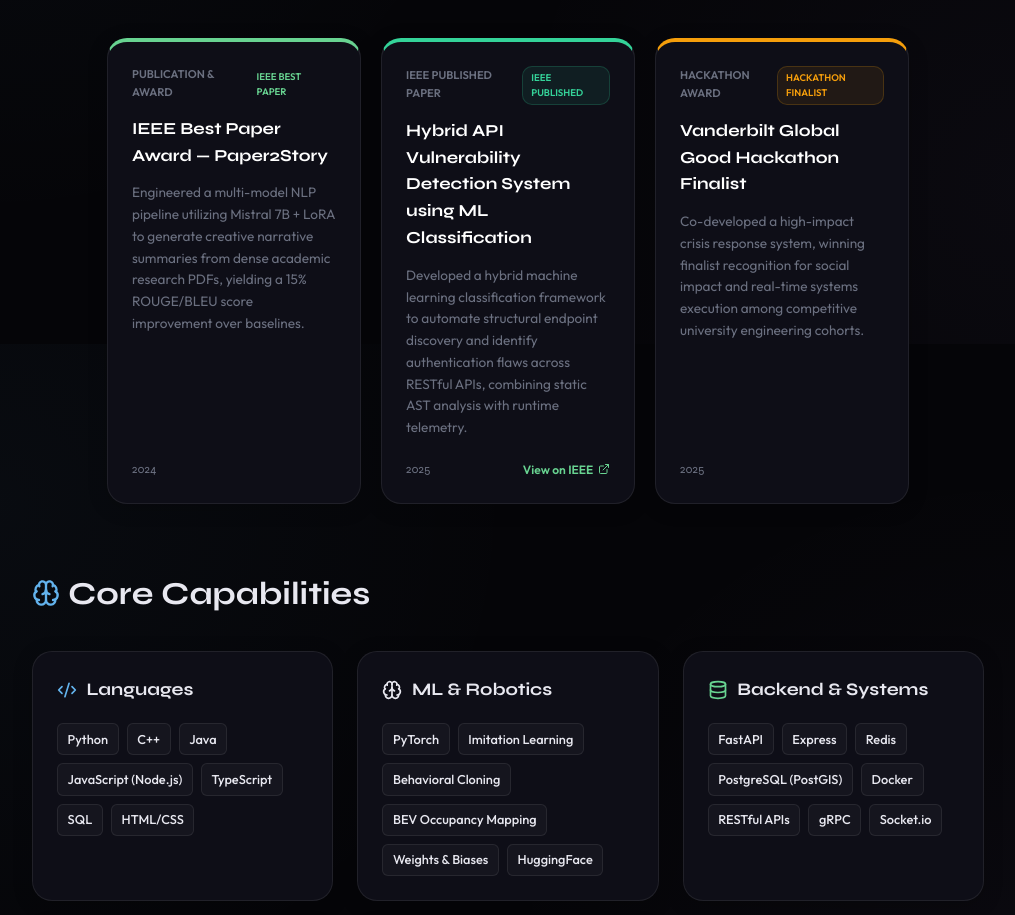
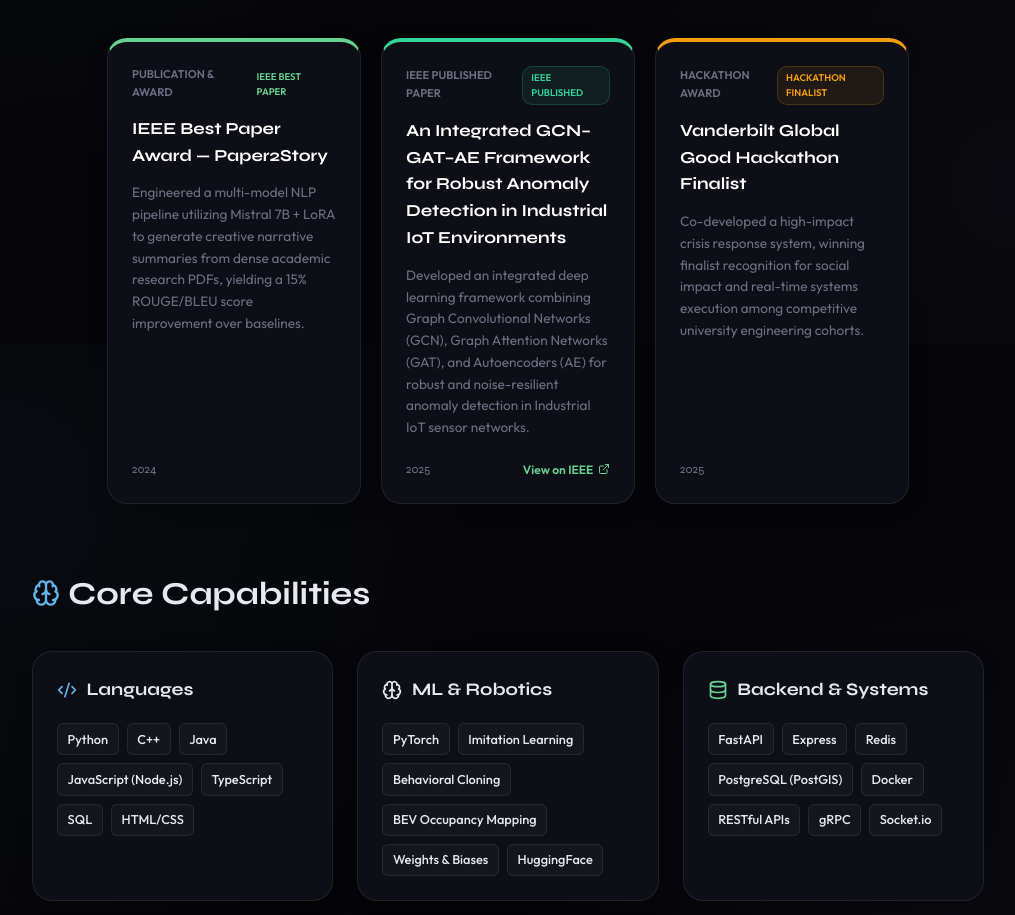
Before and after one commit to harsharajkumar-273/SDE-Portfolio-main, a React (Vite) app: page / in a window 1280 px wide. Shown: the part 4456-5371 px from the top of the page, without its empty margins (132-1147 px from the left). Built offline with nearby package versions, Linux system fonts and the light colour scheme; a web font is replaced by a local one.

Commit message:
Fix IEEE published paper title and description in Publications.jsx

```diff
--- a/src/components/Publications.jsx
+++ b/src/components/Publications.jsx
@@ -12,12 +12,12 @@ export default function Publications() {
       desc: 'Engineered a multi-model NLP pipeline utilizing Mistral 7B + LoRA to generate creative narrative summaries from dense academic research PDFs, yielding a 15% ROUGE/BLEU score improvement over baselines.',
     },
     {
-      title: 'Hybrid API Vulnerability Detection System using ML Classification',
+      title: 'An Integrated GCN–GAT–AE Framework for Robust Anomaly Detection in Industrial IoT Environments',
       type: 'IEEE Published Paper',
       date: '2025',
       badge: 'IEEE Published',
       color: '#34d399',
-      desc: 'Developed a hybrid machine learning classification framework to automate structural endpoint discovery and identify authentication flaws across RESTful APIs, combining static AST analysis with runtime telemetry.',
+      desc: 'Developed an integrated deep learning framework combining Graph Convolutional Networks (GCN), Graph Attention Networks (GAT), and Autoencoders (AE) for robust and noise-resilient anomaly detection in Industrial IoT sensor networks.',
       link: 'https://ieeexplore.ieee.org/abstract/document/11399172'
     },
     {
```
